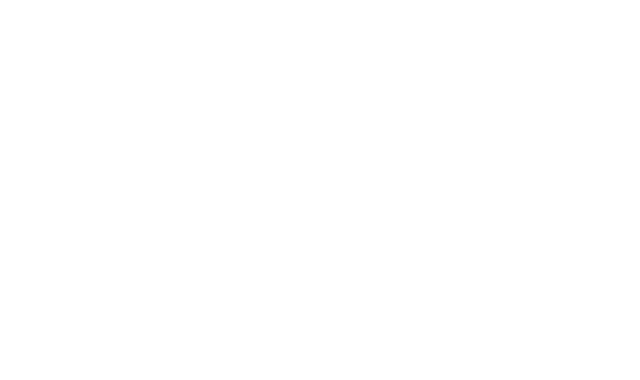
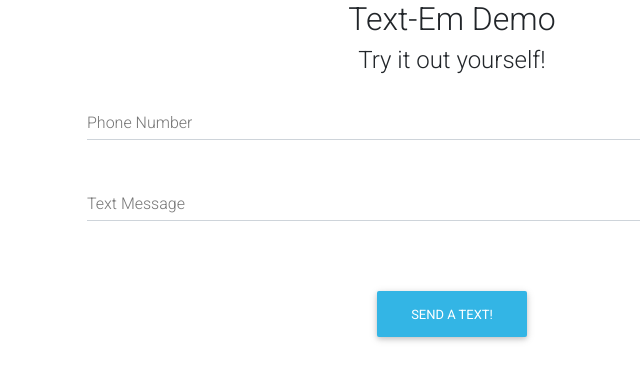
Before and after one commit to sam-malanchuk/TextEm, a React (Create React App) app in the folder text-em/: page /demo in a window 1280 px wide. Shown: the top 380 px of the page, without its empty margins (188-828 px from the left). Built offline with nearby package versions, Linux system fonts and the light colour scheme.

Commit message:
set up demo page and form elements

```diff
--- a/text-em/src/App.js
+++ b/text-em/src/App.js
@@ -7,11 +7,13 @@
 import { Route } from 'react-router-dom';
 import { MDBContainer } from "mdbreact";
 import Landing from './components/Landing';
+import SendText from './components/SendText';
 
 function App() {
   return (
     <MDBContainer>
       <Route exact path="/" component={Landing} />
+      <Route exact path="/demo" component={SendText} />
     </MDBContainer>
   );
 }
--- a/text-em/src/components/Landing.js
+++ b/text-em/src/components/Landing.js
@@ -10,7 +10,7 @@
                 <h2>Welcome to Text-Em</h2>
                 <h4>The platform that allows you to easily send out text message communications to a large group.</h4>
                 <br />
-                <Link to="/register"><MDBBtn color="info">Let's go!</MDBBtn></Link>
+                <Link to="/demo"><MDBBtn color="info">Send a Text!</MDBBtn></Link>
             </MDBCol>
         </MDBRow>
     );
--- /dev/null
+++ b/text-em/src/components/SendText.js
@@ -0,0 +1,58 @@
+import React from 'react';
+import { withRouter } from 'react-router-dom';
+import { MDBRow, MDBCol, MDBBtn, MDBInput } from "mdbreact";
+
+class SendText extends React.Component {
+    constructor() {
+		super()
+		this.state = {
+            phone: '',
+            message: '',
+		}
+    }
+
+	handleChange = (evt) => {
+		evt.preventDefault()
+
+		this.setState({
+			[evt.target.name]: evt.target.value,
+        })
+    }
+
+	render() {
+		const { phone, message } = this.state
+
+        return (
+            <MDBRow center>
+                <MDBCol className="text-center" md="8">
+                    <h2>Text-Em Demo</h2>
+                    <h4>Try it out yourself!</h4>
+                    <MDBInput
+                            label="Phone Number"
+                            group
+                            type="phone"
+                            name="phone"
+                            value={phone}
+                            validate
+                            onChange={this.handleChange}
+                            required
+                            />
+                    <MDBInput
+                        label="Text Message"
+                        group
+                        type="text"
+                        name="message"
+                        value={message}
+                        validate
+                        onChange={this.handleChange}
+                        required
+                        />
+                    <br />
+                    <MDBBtn color="info">Send a Text!</MDBBtn>
+                </MDBCol>
+            </MDBRow>
+        );
+    }
+}
+
+export default withRouter(SendText);
```
